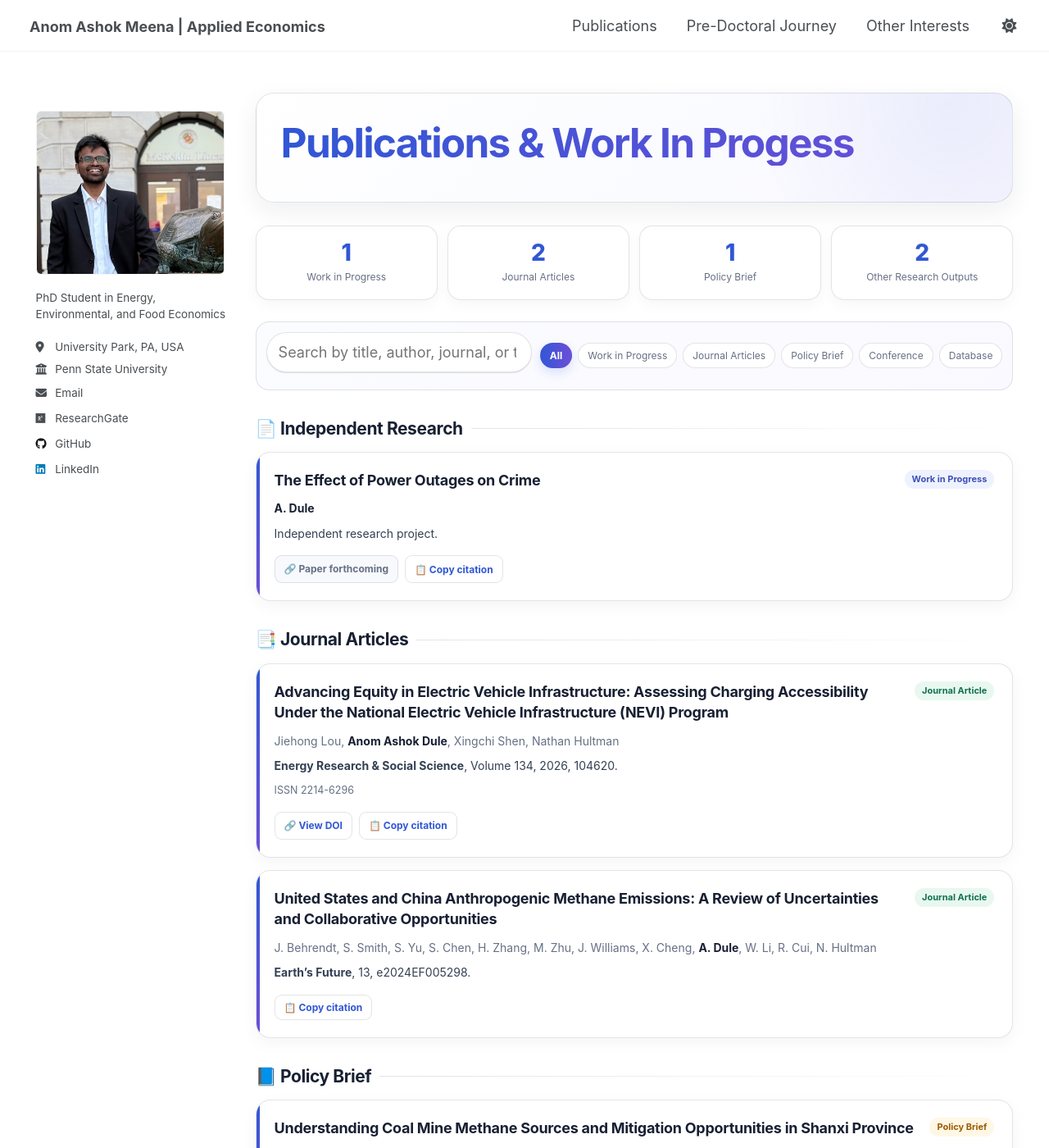
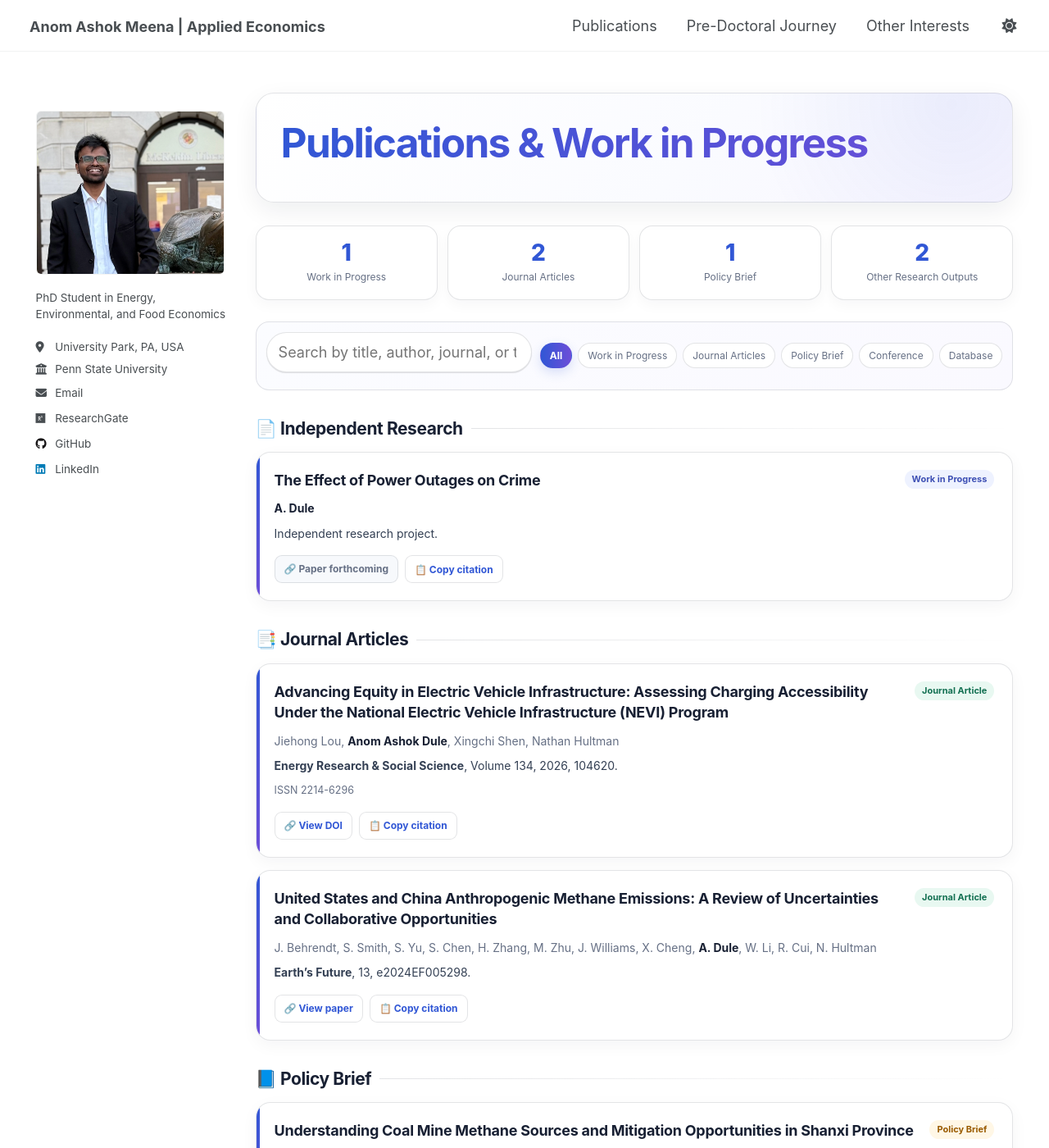
Before and after one commit to anomdule/anomdule.github.io, a Jekyll site: the page built from _pages/publications.md, in a window 1280 px wide and 1400 px high. Shown: the whole window at 82% size. Built offline with Jekyll 4.4.1, drawn with Linux system fonts in a browser that asks for light colours; a script that is not in the unit is left out; some of the changed text lies outside the part shown.

Commit message:
Update publications.md

```diff
--- a/_pages/publications.md
+++ b/_pages/publications.md
@@ -384,7 +384,7 @@ author_profile: true
 <div class="pub-page">
 
   <header class="pub-hero">
-    <h1>Publications & Work In Progess</h1>
+    <h1>Publications &amp; Work in Progress</h1>
     <p>
     </p>
   </header>
@@ -547,6 +547,10 @@ author_profile: true
         </p>
 
         <div class="pub-actions">
+          <a class="pub-button" href="https://agupubs.onlinelibrary.wiley.com/doi/10.1029/2024EF005298" target="_blank" rel="noopener noreferrer">
+            🔗 View paper
+          </a>
+
           <button
             class="pub-button pub-copy"
             type="button"
@@ -589,6 +593,10 @@ author_profile: true
         </p>
 
         <div class="pub-actions">
+          <a class="pub-button" href="https://cgs.umd.edu/sites/default/files/2024-09/Version%208_20240904_Understanding%20Coal%20Mine%20Methane%20Sources%20and%20Mitigation%20Opportunities%20in%20Shanxi%20Province_JB_CX-edits.pdf" target="_blank" rel="noopener noreferrer">
+            📄 View policy brief (PDF)
+          </a>
+
           <button
             class="pub-button pub-copy"
             type="button"
@@ -670,6 +678,10 @@ author_profile: true
         </p>
 
         <div class="pub-actions">
+          <a class="pub-button" href="https://cgs-database.org/methane/" target="_blank" rel="noopener noreferrer">
+            🔗 Visit G-MAST
+          </a>
+
           <button
             class="pub-button pub-copy"
             type="button"
```
